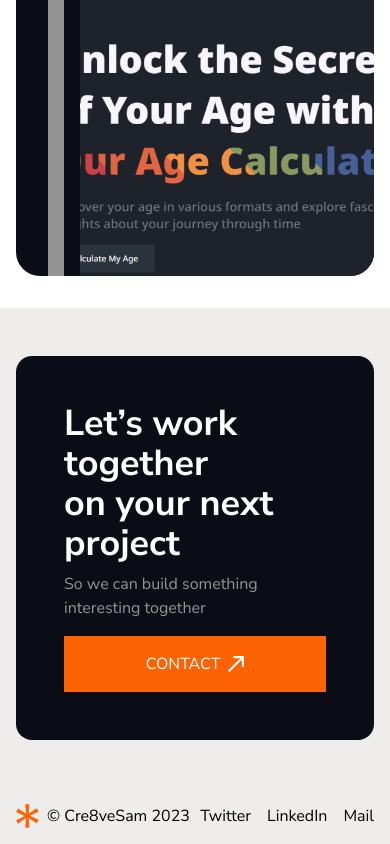
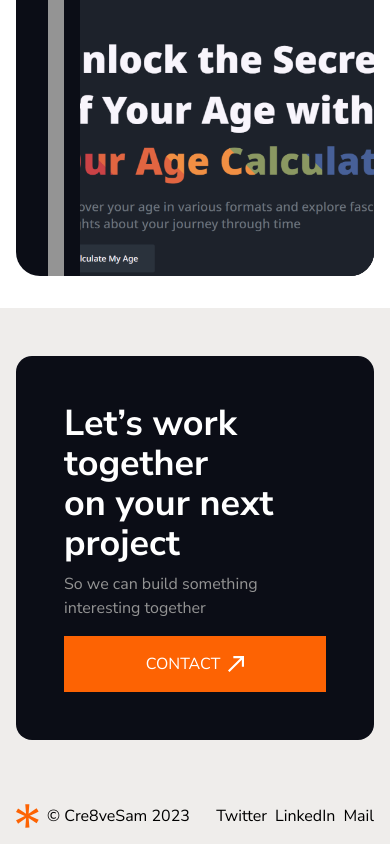
Before and after one commit to samzyconcepts/samzy-portfolio, a React (Vite) app: page / in a window 390 px wide. Shown: the part 3452-4296 px from the top of the page. Built offline with nearby package versions, Linux system fonts and the light colour scheme.

Commit message:
update the navigation and footer

```diff
--- a/src/components/Footer.jsx
+++ b/src/components/Footer.jsx
@@ -9,7 +9,7 @@ const Footer = () => {
                     <h4>&copy; Cre8veSam 2023</h4>
                 </div>
 
-                <ul className="flex items-center gap-4">
+                <ul className="flex items-center gap-2 sm:gap-4">
                     <li>
                         <a
                             href="https://x.com/cre8veSam"
--- a/src/components/Navbar.jsx
+++ b/src/components/Navbar.jsx
@@ -20,8 +20,8 @@ function Navbar() {
             </h1>
 
             <div className="flex gap-4 text-sm md:text-base">
-                <a href="#work">Work</a>
-                <a href={resume} download>
+                <a href="#work" className="hover:text-orange">Work</a>
+                <a href={resume} className="hover:text-orange" download>
                     Download Resume
                 </a>
             </div>
```
